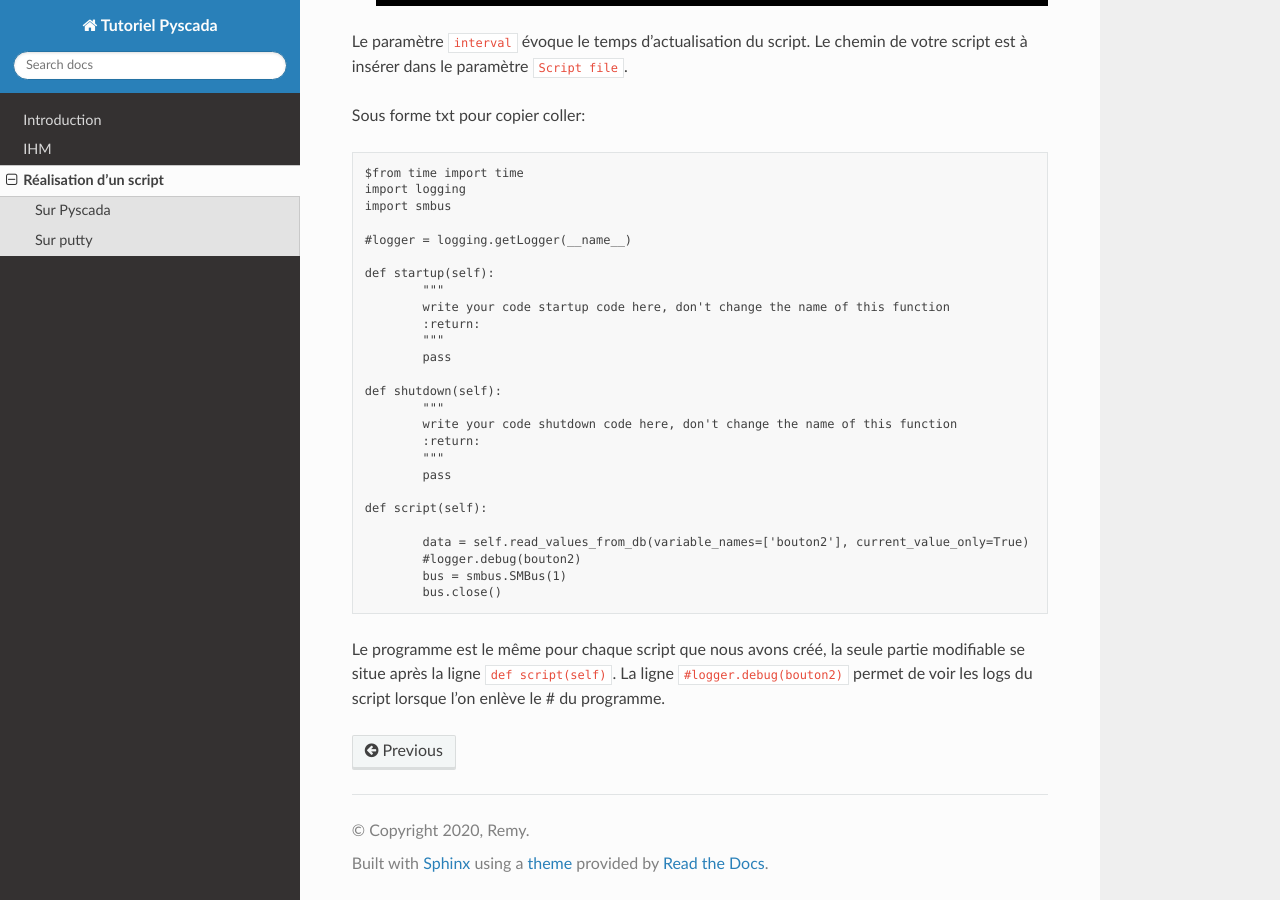
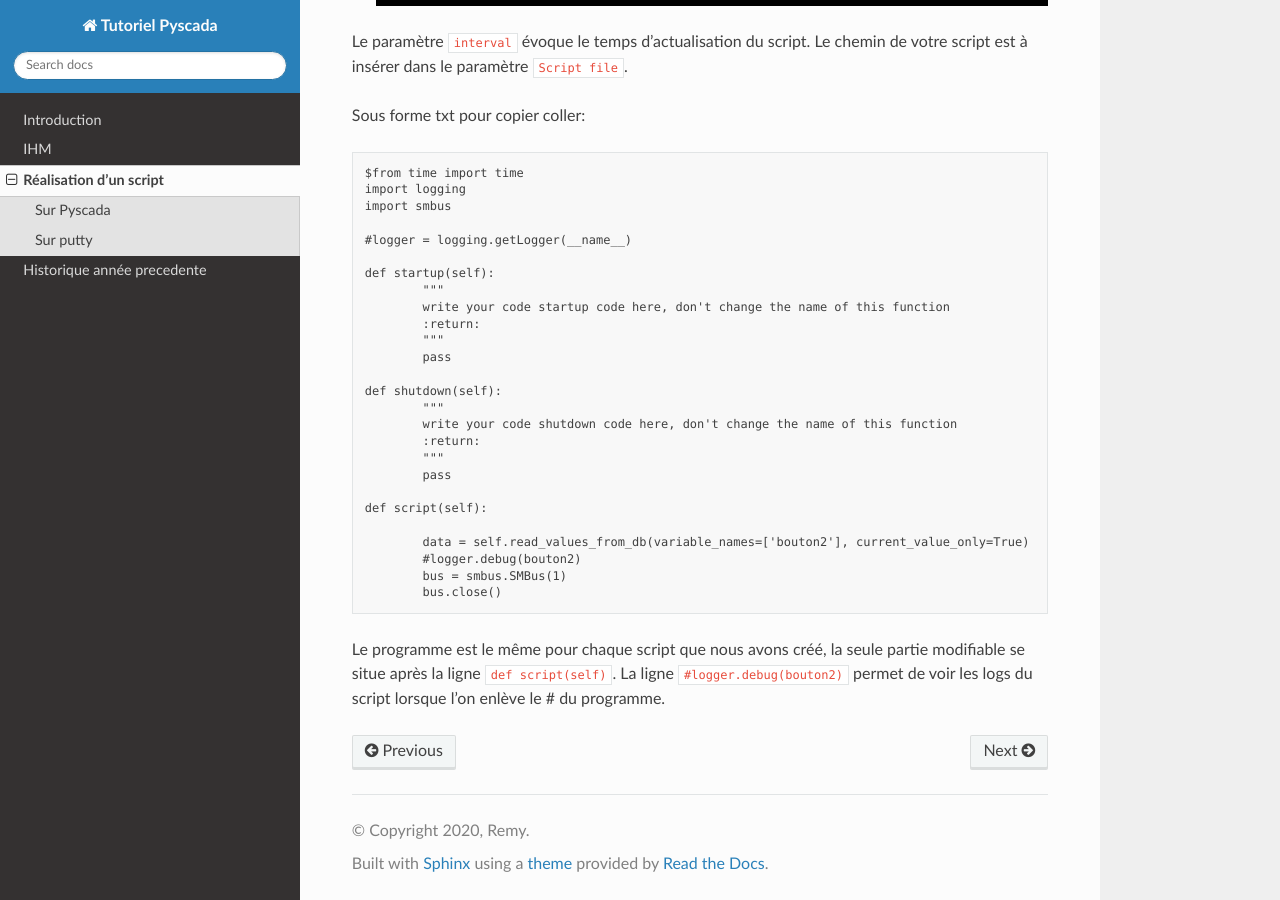
Before and after one commit to pt-tracker-gim/trackeurSolaire, a Sphinx documentation site: the page built from docs/source/script.rst, in a window 1280 px wide and 900 px high, scrolled down 1301 px. Built offline with Sphinx 7.4.7 and the Read the Docs theme 2.0.0, drawn with Linux system fonts in a browser that asks for light colours.

Commit message:
Update index.rst

```diff
--- a/docs/source/index.rst
+++ b/docs/source/index.rst
@@ -9,3 +9,4 @@ Ce tutoriel vous apprendra les bases pour la programmation sur Pyscada.
    tutoriel
    IHM
    script
+   Historique_année_précédent
```
